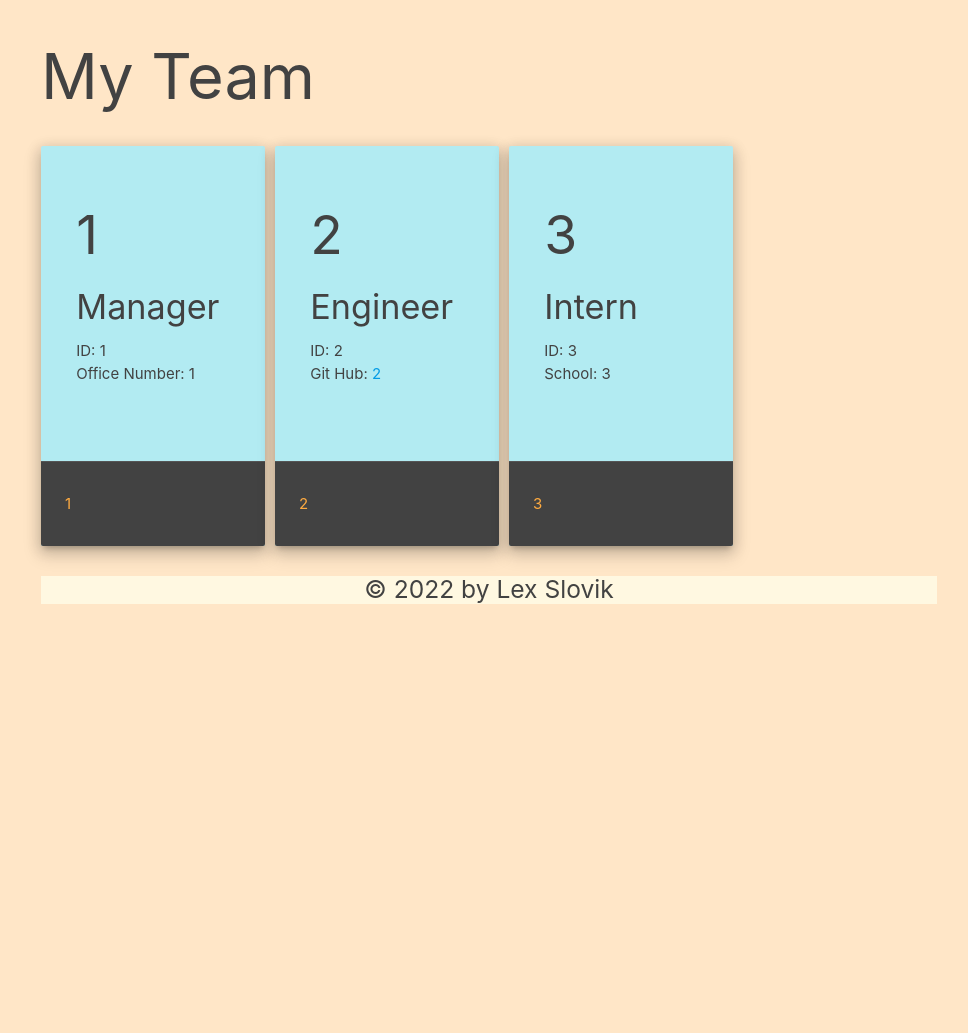
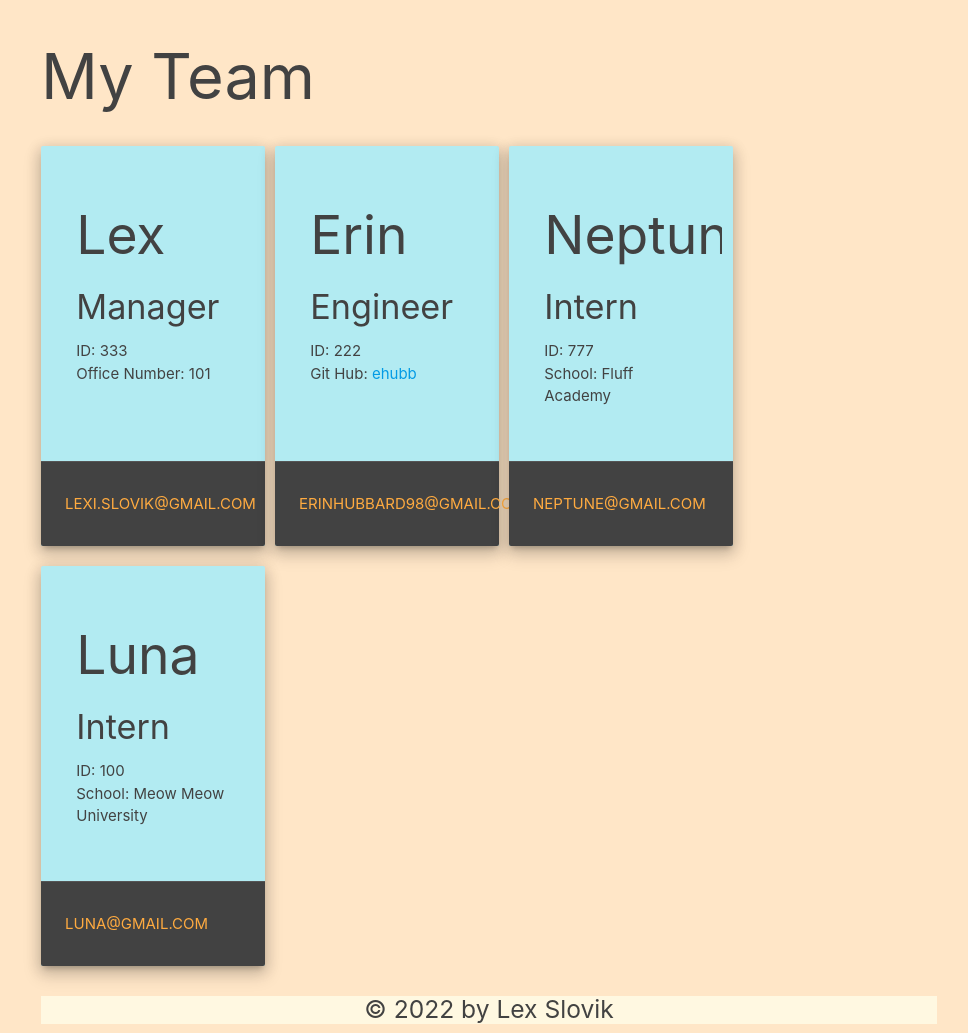
Before and after one commit to lexslo/profile-generator, a website: page dist/index.html in a window 1280 px wide. Shown: the whole page, without its empty margins (151-1119 px from the left). Before the commit the page ends 800 px from the top, so only its background shows below. Drawn offline with nearby package versions, Linux system fonts and the light colour scheme.

Commit message:
test application

```diff
--- a/dist/index.html
+++ b/dist/index.html
@@ -21,43 +21,57 @@
 
           <div class="card medium z-depth-3 col s12 m6 l4 xl3">
             <div class="card-content">
-              <span class="card-title"><h2>1</h2></span>
+              <span class="card-title"><h2>Lex</h2></span>
               <span class="card-title subtitle"><h4>Manager</h4></span>
               <ul>
-                <li>ID: 1</li>
-                <li>Office Number: 1</li>
+                <li>ID: 333</li>
+                <li>Office Number: 101</li>
               </ul>
             </div>
             <div class="card-action grey darken-3">
-              <p><a href="mailto:1">1</a></p>
+              <p><a href="mailto:lexi.slovik@gmail.com">lexi.slovik@gmail.com</a></p>
             </div>
           </div>
 
           <div class="card medium z-depth-3 col s12 m6 l4 xl3">
             <div class="card-content">
-              <span class="card-title"><h2>2</h2></span>
+              <span class="card-title"><h2>Erin</h2></span>
               <span class="card-title subtitle"><h4>Engineer</h4></span>
               <ul>
-                <li>ID: 2</li>
-                <li>Git Hub: <a href="github.com/2">2</a></li>
+                <li>ID: 222</li>
+                <li>Git Hub: <a href="github.com/ehubb">ehubb</a></li>
               </ul>
             </div>
             <div class="card-action grey darken-3">
-              <p><a href="mailto:2">2</a></p>
+              <p><a href="mailto:erinhubbard98@gmail.com">erinhubbard98@gmail.com</a></p>
             </div>
           </div>
 
           <div class="card medium z-depth-3 col s12 m6 l4 xl3">
             <div class="card-content">
-              <span class="card-title"><h2>3</h2></span>
+              <span class="card-title"><h2>Neptune</h2></span>
               <span class="card-title subtitle"><h4>Intern</h4></span>
               <ul>
-                <li>ID: 3</li>
-                <li>School: 3</li>
+                <li>ID: 777</li>
+                <li>School: Fluff Academy</li>
               </ul>
             </div>
             <div class="card-action grey darken-3">
-              <p><a href="mailto:3">3</a></p>
+              <p><a href="mailto:neptune@gmail.com">neptune@gmail.com</a></p>
+            </div>
+          </div>
+
+          <div class="card medium z-depth-3 col s12 m6 l4 xl3">
+            <div class="card-content">
+              <span class="card-title"><h2>Luna</h2></span>
+              <span class="card-title subtitle"><h4>Intern</h4></span>
+              <ul>
+                <li>ID: 100</li>
+                <li>School: Meow Meow University</li>
+              </ul>
+            </div>
+            <div class="card-action grey darken-3">
+              <p><a href="mailto:luna@gmail.com">luna@gmail.com</a></p>
             </div>
           </div>
 
```
